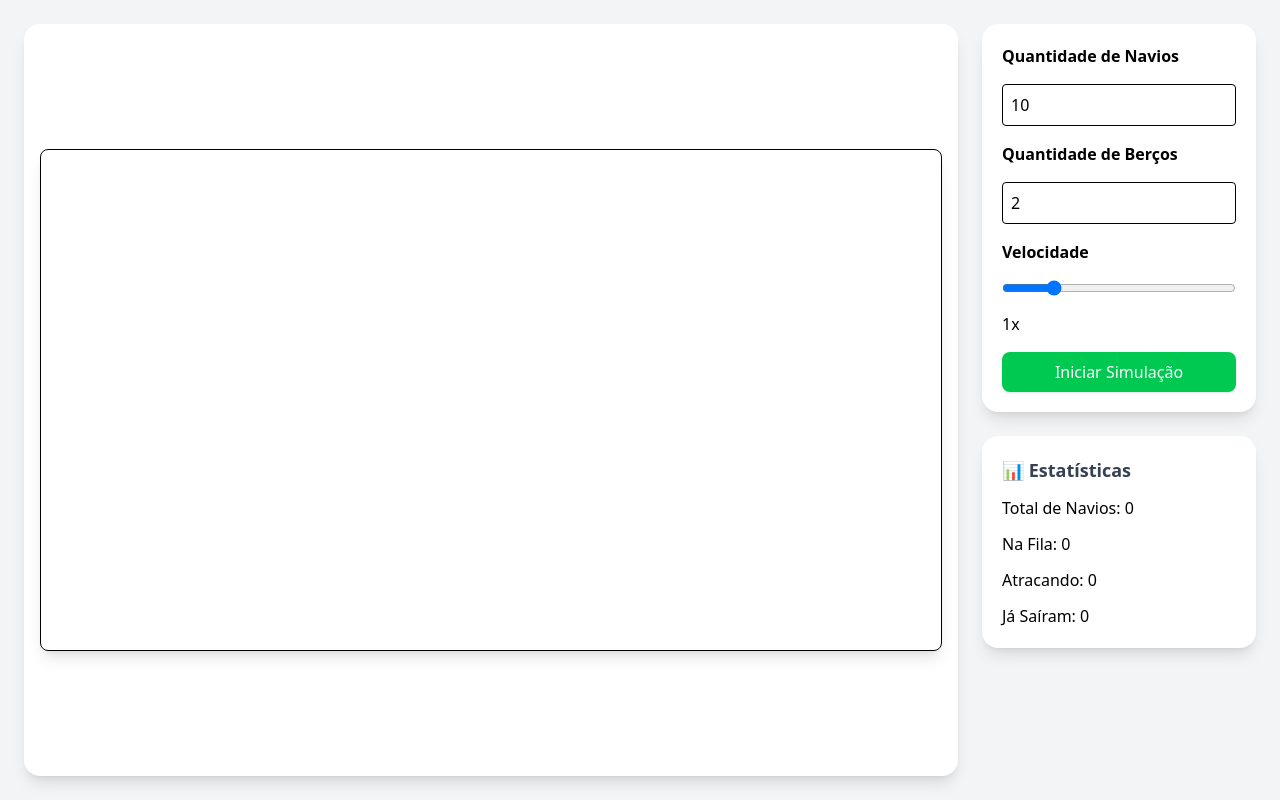
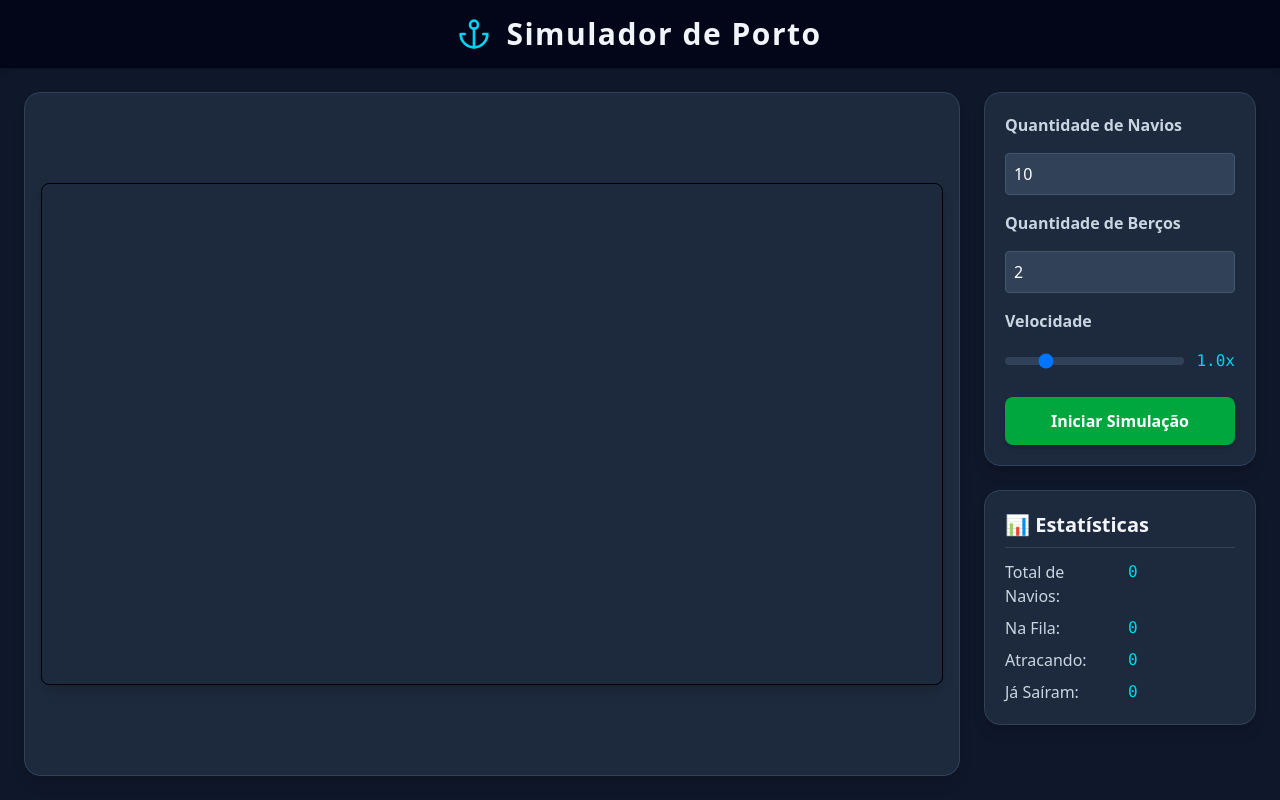
Before and after one commit to ItalloEduardo/porto-simulator, a React (Vite) app in the folder frontend/: page / in a window 1280 px wide. Built offline with nearby package versions, Linux system fonts and the light colour scheme.

Commit message:
re-estilização da interface

```diff
--- a/frontend/src/App.jsx
+++ b/frontend/src/App.jsx
@@ -1,6 +1,6 @@
 import { StrictMode } from 'react'
 import { createRoot } from 'react-dom/client'
-import './styles/index.css'
+import './styles/global.css'
 import Home from './screens/Home'
 
 createRoot(document.getElementById('root')).render(
--- a/frontend/src/components/Controls.jsx
+++ b/frontend/src/components/Controls.jsx
@@ -6,32 +6,32 @@ export default function Controls({
   velocidade,
   setVelocidade,
   simulando,
-  setSimulando,
   iniciarSimulacao
 }) {
   return (
-    <div className="bg-white shadow-lg rounded-2xl p-5 flex flex-col gap-4">
-      <label className="font-semibold">Quantidade de Navios</label>
+    <div className="bg-slate-800 shadow-lg rounded-2xl p-5 flex flex-col gap-4 border border-slate-700">
+      <label className="font-semibold text-slate-300">Quantidade de Navios</label>
       <input
         type="number"
         min="1"
         max="50"
         value={qtdNavios}
         onChange={(e) => setQtdNavios(Number(e.target.value))}
-        className="p-2 border rounded"
+        className="p-2 bg-slate-700 border border-slate-600 rounded text-white focus:ring-2 focus:ring-cyan-500 focus:outline-none"
       />
 
-      <label className="font-semibold">Quantidade de Berços</label>
+      <label className="font-semibold text-slate-300">Quantidade de Berços</label>
       <input
         type="number"
         min="1"
         max="5"
         value={qtdBercos}
         onChange={(e) => setQtdBercos(Number(e.target.value))}
-        className="p-2 border rounded"
+        className="p-2 bg-slate-700 border border-slate-600 rounded text-white focus:ring-2 focus:ring-cyan-500 focus:outline-none"
       />
 
-      <label className="font-semibold">Velocidade</label>
+      <label className="font-semibold text-slate-300">Velocidade</label>
+      <div className="flex items-center gap-3">
         <input
           type="range"
           min="0.5"
@@ -39,12 +39,16 @@ export default function Controls({
           step="0.1"
           value={velocidade}
           onChange={(e) => setVelocidade(Number(e.target.value))}
+          className="w-full h-2 bg-slate-700 rounded-lg appearance-none cursor-pointer"
         />
-      <span>{velocidade}x</span>
+        <span className="font-mono text-cyan-400 w-10 text-center">{velocidade.toFixed(1)}x</span>
+      </div>
 
       <button
         onClick={iniciarSimulacao}
-        className={`${simulando ? "bg-red-500" : "bg-green-500"} text-white p-2 rounded-lg shadow`}
+        className={`mt-2 font-bold text-white p-3 rounded-lg shadow-md transition-transform transform hover:scale-105 ${
+          simulando ? "bg-red-600 hover:bg-red-500" : "bg-green-600 hover:bg-green-500"
+        }`}
       >
         {simulando ? "Parar Simulação" : "Iniciar Simulação"}
       </button>
--- /dev/null
+++ b/frontend/src/components/Header.jsx
@@ -0,0 +1,30 @@
+
+export default function Header() {
+  return (
+    <header className="py-4 px-6 bg-slate-950 shadow-md flex justify-center">
+      <div className="flex items-center justify-center gap-4">
+        {/* Ícone de Âncora (SVG) */}
+        <svg
+          xmlns="http://www.w3.org/2000/svg"
+          width="32"
+          height="32"
+          viewBox="0 0 24 24"
+          fill="none"
+          stroke="currentColor"
+          strokeWidth="2"
+          strokeLinecap="round"
+          strokeLinejoin="round"
+          className="text-cyan-400"
+        >
+          <path d="M12 22V8" />
+          <path d="M5 12H2a10 10 0 0 0 20 0h-3" />
+          <circle cx="12" cy="5" r="3" />
+        </svg>
+
+        <h1 className="text-3xl font-bold text-slate-100 tracking-wider">
+          Simulador de Porto
+        </h1>
+      </div>
+    </header>
+  );
+}
--- a/frontend/src/components/Stats.jsx
+++ b/frontend/src/components/Stats.jsx
@@ -5,12 +5,14 @@ export default function Stats({ navios }) {
   const saiu = navios.filter((n) => n.status === "saiu").length;
 
   return (
-    <div className="bg-white shadow-lg rounded-2xl p-5 flex flex-col gap-3">
-      <h2 className="text-lg font-bold text-gray-700">📊 Estatísticas</h2>
-      <p>Total de Navios: {totalNavios}</p>
-      <p>Na Fila: {emFila}</p>
-      <p>Atracando: {atracando}</p>
-      <p>Já Saíram: {saiu}</p>
+    <div className="bg-slate-800 shadow-lg rounded-2xl p-5 flex flex-col gap-3 border border-slate-700">
+      <h2 className="text-xl font-bold text-slate-100 border-b border-slate-700 pb-2">📊 Estatísticas</h2>
+      <div className="grid grid-cols-2 gap-x-4 gap-y-2 text-slate-300">
+        <span>Total de Navios:</span><span className="font-mono text-cyan-400">{totalNavios}</span>
+        <span>Na Fila:</span><span className="font-mono text-cyan-400">{emFila}</span>
+        <span>Atracando:</span><span className="font-mono text-cyan-400">{atracando}</span>
+        <span>Já Saíram:</span><span className="font-mono text-cyan-400">{saiu}</span>
+      </div>
     </div>
   );
 }
--- a/frontend/src/screens/Home.jsx
+++ b/frontend/src/screens/Home.jsx
@@ -1,7 +1,9 @@
+
 import { useState } from "react";
 import Game from "../components/Game";
 import Controls from "../components/Controls";
 import Stats from "../components/Stats";
+import Header from "../components/Header";
 
 export default function Home() {
   const [navios, setNavios] = useState([]);
@@ -26,9 +28,12 @@ export default function Home() {
   };
 
   return (
-    <div className="flex gap-6 p-6 bg-gray-100 min-h-screen">
-      {/* Game maior à esquerda */}
-      <div className="flex-1 bg-white shadow-lg rounded-2xl p-4 flex justify-center items-center">
+    <div className="flex flex-col min-h-screen">
+      <Header />
+
+      <main className="flex flex-1 gap-6 p-6">
+        {/* simulador */}
+        <div className="flex-1 bg-slate-800 shadow-lg rounded-2xl p-4 flex justify-center items-center border border-slate-700">
           <Game
             navios={navios}
             setNavios={setNavios}
@@ -38,7 +43,7 @@ export default function Home() {
           />
         </div>
 
-      {/* Painel lateral com controles e estatísticas */}
+        {/* controles e estatísticas */}
         <div className="w-1/3 flex flex-col gap-6">
           <Controls
             qtdNavios={qtdNavios}
@@ -53,6 +58,7 @@ export default function Home() {
           />
           <Stats navios={navios} />
         </div>
+      </main>
     </div>
   );
 }
--- /dev/null
+++ b/frontend/src/styles/global.css
@@ -0,0 +1,5 @@
+@import "tailwindcss";
+
+body {
+  background-color: #0f172a; /* slate-900 */
+}
--- a/frontend/src/styles/index.css
+++ /dev/null
@@ -1 +0,0 @@
-@import "tailwindcss";
```
Also changed, not shown: 1 other file (tests, documents, lock files or other folders). Lines whose indentation alone changed are shown as unchanged.
